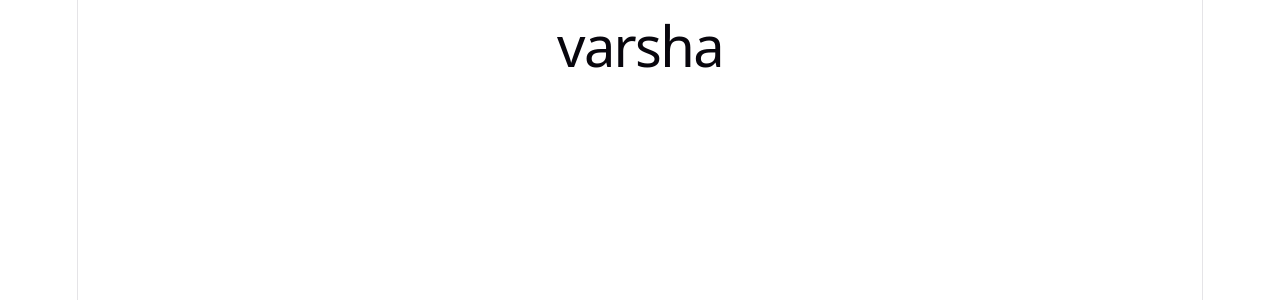
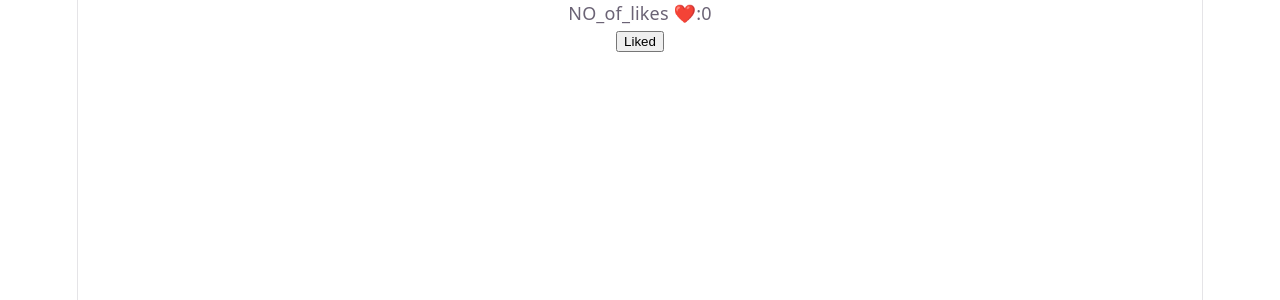
Before and after one commit to Varshitha596/React.jsx, a React (Vite) app: page / in a window 1280 px wide. Shown: the top 300 px of the page. Built offline with nearby package versions, Linux system fonts and the light colour scheme.

Commit message:
like or unlike

```diff
--- a/src/App.jsx
+++ b/src/App.jsx
@@ -1,11 +1,20 @@
-import Page from "./component/UserProfile/index"
+import {useState} from "react"
 
-const userprofile={
-  name:'varsha',
-  roll:'2dmde',
-  clas:'239',
-}
+const LikeButton = () => {
+const [nooflike,setnooflikes]=useState(0);
+const [whetherLiked,setwhetherLiked]=useState(false);
+const whetherLikedit_or_not = () =>{
+    setwhetherLiked(!whetherLiked);
+    setnooflikes(whetherLiked ? nooflike-1 : nooflike+1);
+};
 
-const Index = ()=> <Page help={userprofile}/>
-
-export default Index;
+return (
+<div>
+    <p>NO_of_likes ❤️:{nooflike}</p>
+    <button onClick={whetherLikedit_or_not}>
+        {whetherLiked ? "Notliked":"Liked"}
+        </button>
+</div>
+);
+};
+export default LikeButton;
```
